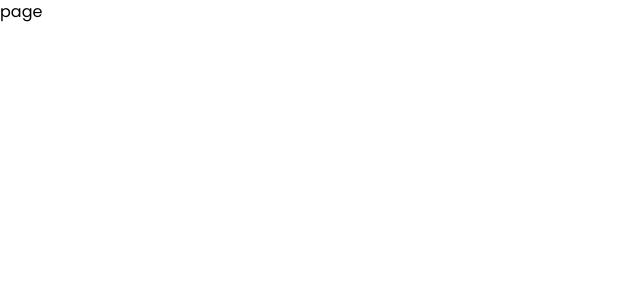
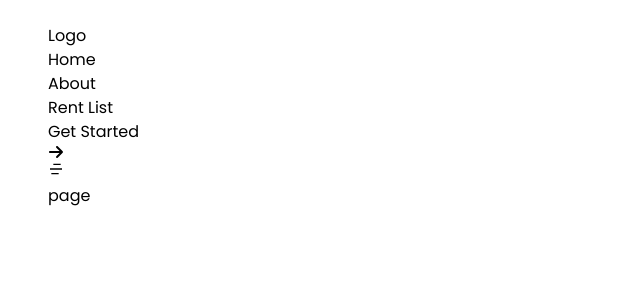
Before and after one commit to mohamed-tsx/Renter, a Next.js app in the folder client/: page /signup in a window 1280 px wide. Shown: the top 300 px of the page, without its empty margins (0-640 px from the left). Built offline with nearby package versions, Linux system fonts and the light colour scheme.

Commit message:
I put the header page in layout file in order to be seen it from everywhere in the website

```diff
--- a/client/Components/Header.tsx
+++ b/client/Components/Header.tsx
@@ -1,3 +1,4 @@
+"use client";
 import Link from "next/link";
 import { FaArrowRight } from "react-icons/fa6";
 import { RiMenu4Fill } from "react-icons/ri";
--- a/client/app/layout.tsx
+++ b/client/app/layout.tsx
@@ -1,6 +1,7 @@
 import type { Metadata } from "next";
 import { Poppins } from "next/font/google";
 import "./globals.css";
+import Header from "@/Components/Header";
 
 const poppins = Poppins({
   weight: ["100", "200", "300", "400", "500", "600", "800", "900"],
@@ -20,7 +21,12 @@ export default function RootLayout({
 }) {
   return (
     <html lang="en">
-      <body className={poppins.className}>{children}</body>
+      <body className={`${poppins.className} mx-12 mt-6`}>
+        <>
+          <Header />
+          {children}
+        </>
+      </body>
     </html>
   );
 }
--- a/client/app/page.tsx
+++ b/client/app/page.tsx
@@ -4,8 +4,7 @@ import Home from "@/Pages/Home";
 
 export default function Page() {
   return (
-    <div className="mx-12 mt-6">
-      <Header />
+    <div>
       <Home />
     </div>
   );
```
